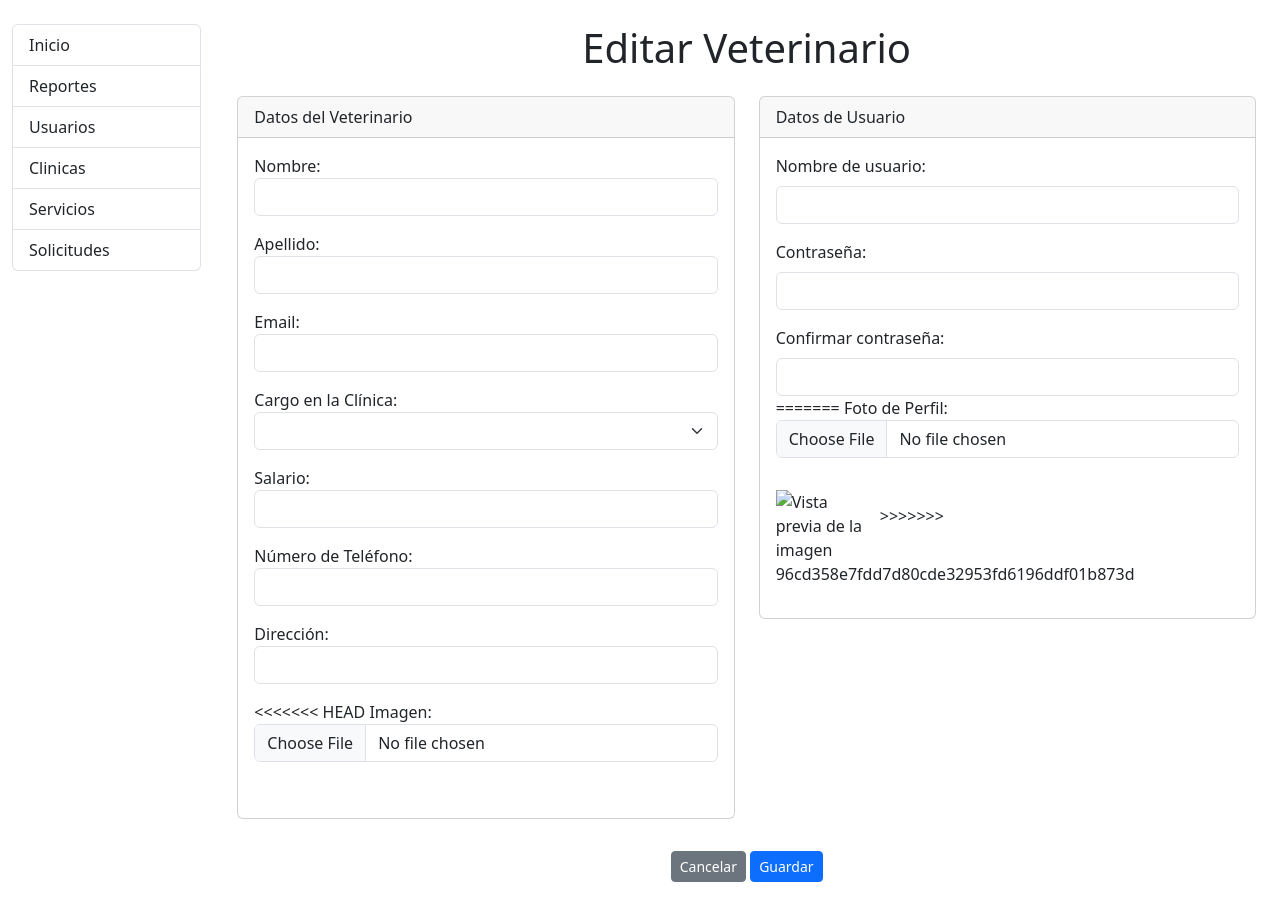
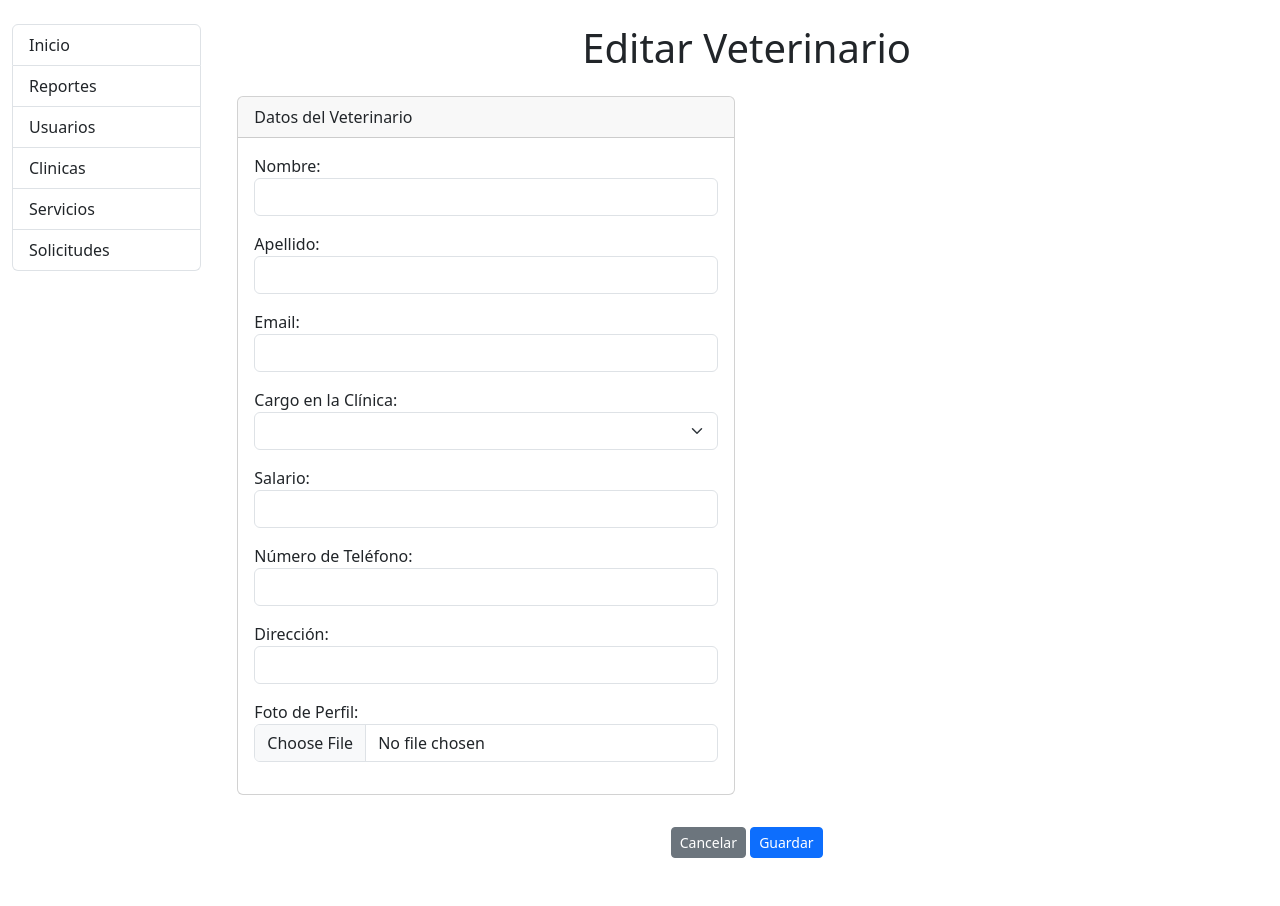
Before and after one commit to GRUPO12-DSI115/GRUPO12-DSI115, a Django app: template GestionVeterinarias/moduloGestionVeterinarios/templates/EditarVet.html in a window 1280 px wide. Shown: the part 63-969 px from the top of the page. After the commit the page ends 921 px from the top, so only its background shows below. Run offline with Django 4.2, Linux system fonts and the light colour scheme; the template is opened without the code that fills it: values that come from a table or form of the project are taken from there, others are empty; the visitor is signed in with stand-in values (Sample User, id 1); data comes from the database, SQL or seed files in the repository; some libraries are stand-ins or nearby versions.

Commit message:
Update EditarVet.html

```diff
--- a/GestionVeterinarias/moduloGestionVeterinarios/templates/EditarVet.html
+++ b/GestionVeterinarias/moduloGestionVeterinarios/templates/EditarVet.html
@@ -51,62 +51,11 @@
                     <input type="text" required id="direccion" name="direccion" class="form-control" value="{{ acc.direccion }}" />
                   </div>
                   <div class="form-group mb-3">
-<<<<<<< HEAD
-                    <label for="imagen">Imagen:</label>
-                    <input type="file" id="imagen" name="imagen" class="form-control" onchange="cargarVistaPrevia(event)" />
-                    <br />
-                    {% if acc.imagen %}
-                      <img id="vista-previa" src="{{ acc.imagen.url }}" class="img-fluid" style="max-width: 100px" />
-                    {% else %}
-                      <img id="vista-previa" class="img-fluid" style="max-width: 100px" />
-                    {% endif %}
-                  </div>
-                </div>
-              </div>
-            </div>
-            <div class="col-md-6">
-              <div class="card mb-3">
-                <div class="card-header">Datos de Usuario</div>
-                <div class="card-body">
-                  <div class="mb-3">
-                    <label for="id_username" class="form-label">Nombre de usuario:</label>
-                    <input type="text" name="username" class="form-control" id="id_username" value="{{ acc.usuario.username }}" />
-                    {% if formReg.username.errors %}
-                      <div class="alert alert-danger">
-                        {% for error in formReg.username.errors %}
-                          {{ error }}
-                        {% endfor %}
-                      </div>
-                    {% endif %}
-                  </div>
-                  <div class="mb-3">
-                    <label for="id_password1" class="form-label">Contraseña:</label>
-                    <input type="password" name="password1" class="form-control" id="id_password1" />
-                    {% if formReg.password1.errors %}
-                      <div class="alert alert-danger">
-                        {% for error in formReg.password1.errors %}
-                          {{ error }}
-                        {% endfor %}
-                      </div>
-                    {% endif %}
-                  </div>
-                  <div class="mb-3">
-                    <label for="id_password2" class="form-label">Confirmar contraseña:</label>
-                    <input type="password" name="password2" class="form-control" id="id_password2" />
-                    {% if formReg.password2.errors %}
-                      <div class="alert alert-danger">
-                        {% for error in formReg.password2.errors %}
-                          {{ error }}
-                        {% endfor %}
-                      </div>
-                    {% endif %}
-=======
                     <label for="imagen">Foto de Perfil:</label>
                     <input type="file" required id="imagen" name="imagen" class="form-control" accept="image/*" onchange="cargarVistaPrevia(event)" />
                   </div>
                   <div class="form-group mb-3">
                     <img src="#" required class="img-fluid mt-3" alt="Vista previa de la imagen" style="max-width: 100px" id="vista-previa" />
->>>>>>> 96cd358e7fdd7d80cde32953fd6196ddf01b873d
                   </div>
                 </div>
               </div>
```
